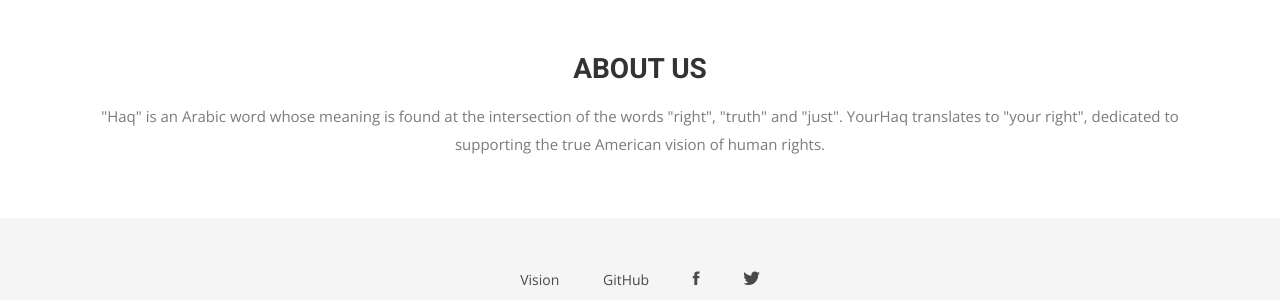
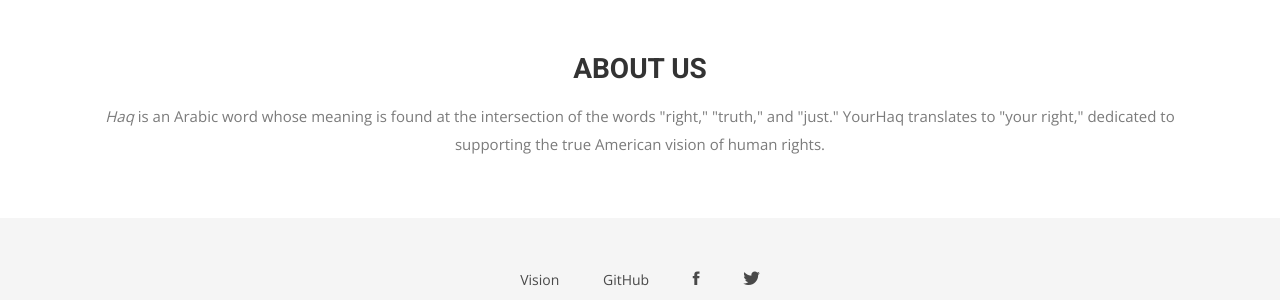
Before and after one commit to aymannadeem/yourhaq, a Jekyll site: the page built from index.html, in a window 1280 px wide and 900 px high, scrolled down 2120 px. Shown: the part 443-743 px from the top of the window. Built offline with Jekyll 4.4.1, drawn with Linux system fonts in a browser that asks for light colours; nearby versions of some CDN libraries; some web fonts are replaced.

Commit message:
Update punctuation in About Us copy

```diff
--- a/index.html
+++ b/index.html
@@ -188,7 +188,7 @@
         <div class="block">
           <div class="section-title">
             <h2 class="text-center">About Us</h2>
-            <p class="text-center">"Haq" is an Arabic word whose meaning is found at the intersection of the words "right", "truth" and "just". YourHaq translates to "your right", dedicated to supporting the true American vision of human rights.</p>
+            <p class="text-center"><i>Haq</i> is an Arabic word whose meaning is found at the intersection of the words "right," "truth," and "just." YourHaq translates to "your right," dedicated to supporting the true American vision of human rights.</p>
           </div>
         </div>
       </div><!-- .col-md-7 close -->
```
